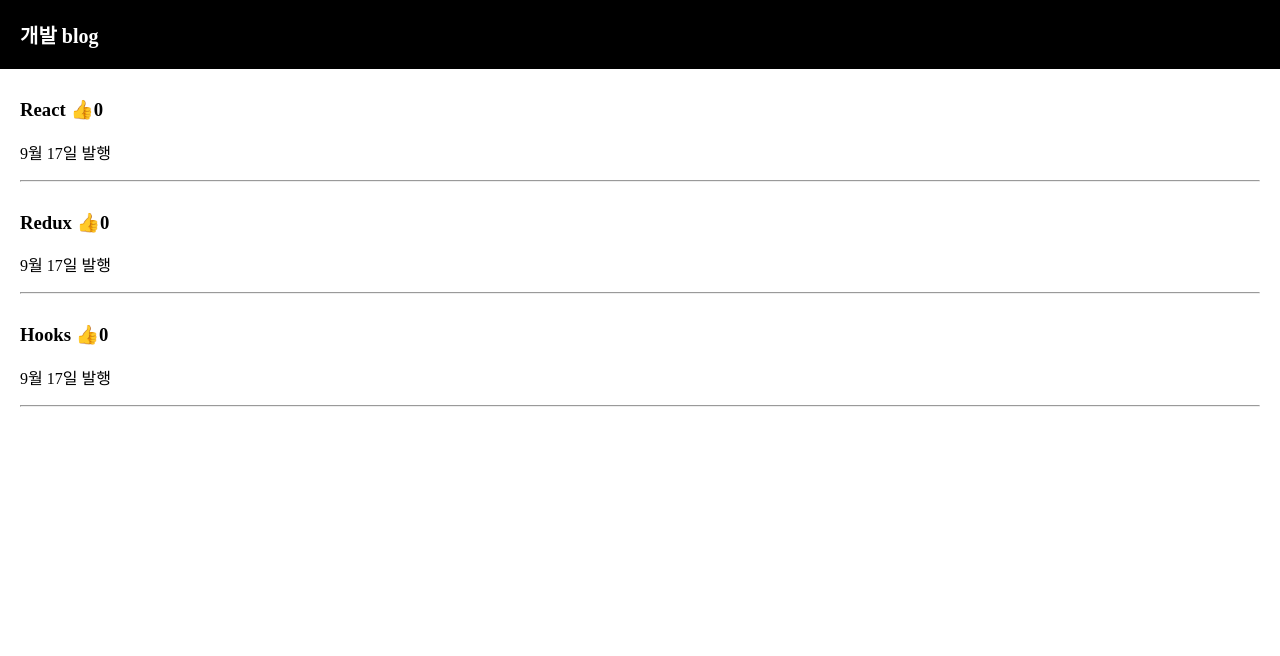
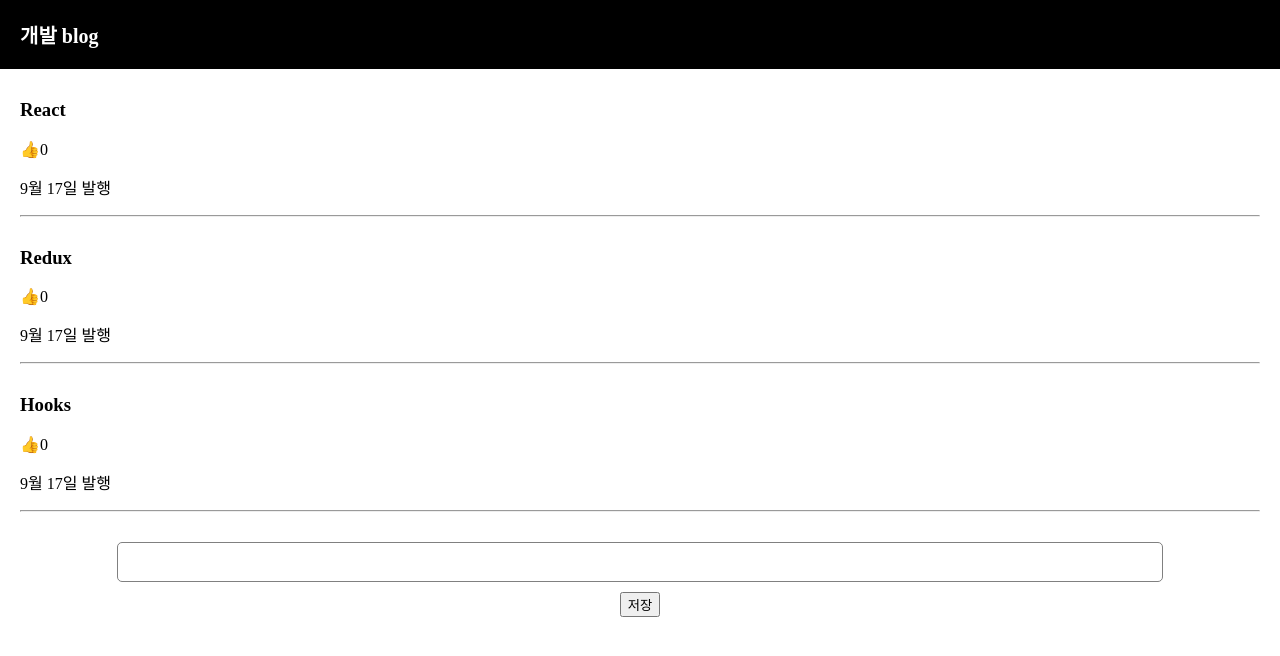
Before and after one commit to ryouzhe/coding_apple_blog, a React (Create React App) app: page / in a window 1280 px wide. Shown: the top 656 px of the page. Built offline with nearby package versions, Linux system fonts and the light colour scheme.

Commit message:
input 다루기

```diff
--- a/src/App.css
+++ b/src/App.css
@@ -23,6 +23,22 @@
   margin-top: 20px;
   padding: 20px;
   background: #eee;
+}
+.publish {
+  margin-top: 30px;
+  margin-bottom: 30px;
+}
+.publish input {
+  padding: 10px;
+  font-size: 16px;
+  border-radius: 5px;
+  width: 80%;
+  border: 1px solid grey;
+}
+.publish button {
+  display: block;
+  margin: auto;
+  margin-top: 10px;
 }
 .App-logo {
   height: 40vmin;
--- a/src/App.js
+++ b/src/App.js
@@ -10,10 +10,20 @@
   const [modal, setModal] = useState(false);
   const [contentName, setContentName] = useState("");
 
+  const [inputVal, setInputVal] = useState("");
+
   function changeCounter(index) {
     let newCounter = [...counter];
     newCounter[index] += 1;
     setCounter(newCounter);
+  }
+  function saveInputVal(value) {
+    let newArray = [value, ...content];
+    counter.push(0);
+    setContent(newArray);
+  }
+  function initInput() {
+    setInputVal("");
   }
 
   return (
@@ -37,6 +47,7 @@
               }}
             >
               {contentString}
+            </h3>
             <span
               onClick={() => {
                 changeCounter(index);
@@ -46,12 +57,29 @@
               👍
             </span>
             {counter[index]}
-            </h3>
             <p>9월 17일 발행</p>
             <hr />
           </div>
         );
       })}
+
+      <div className="publish">
+        <input
+          onChange={(e) => {
+            setInputVal(e.target.value);
+          }}
+          value={inputVal}
+        />
+        <button
+          onClick={() => {
+            saveInputVal(inputVal);
+            initInput();
+          }}
+        >
+          저장
+        </button>
+      </div>
+
       {modal === true ? <Modal text={contentName}></Modal> : null}
     </div>
   );
```
Lines whose indentation alone changed are shown as unchanged.
